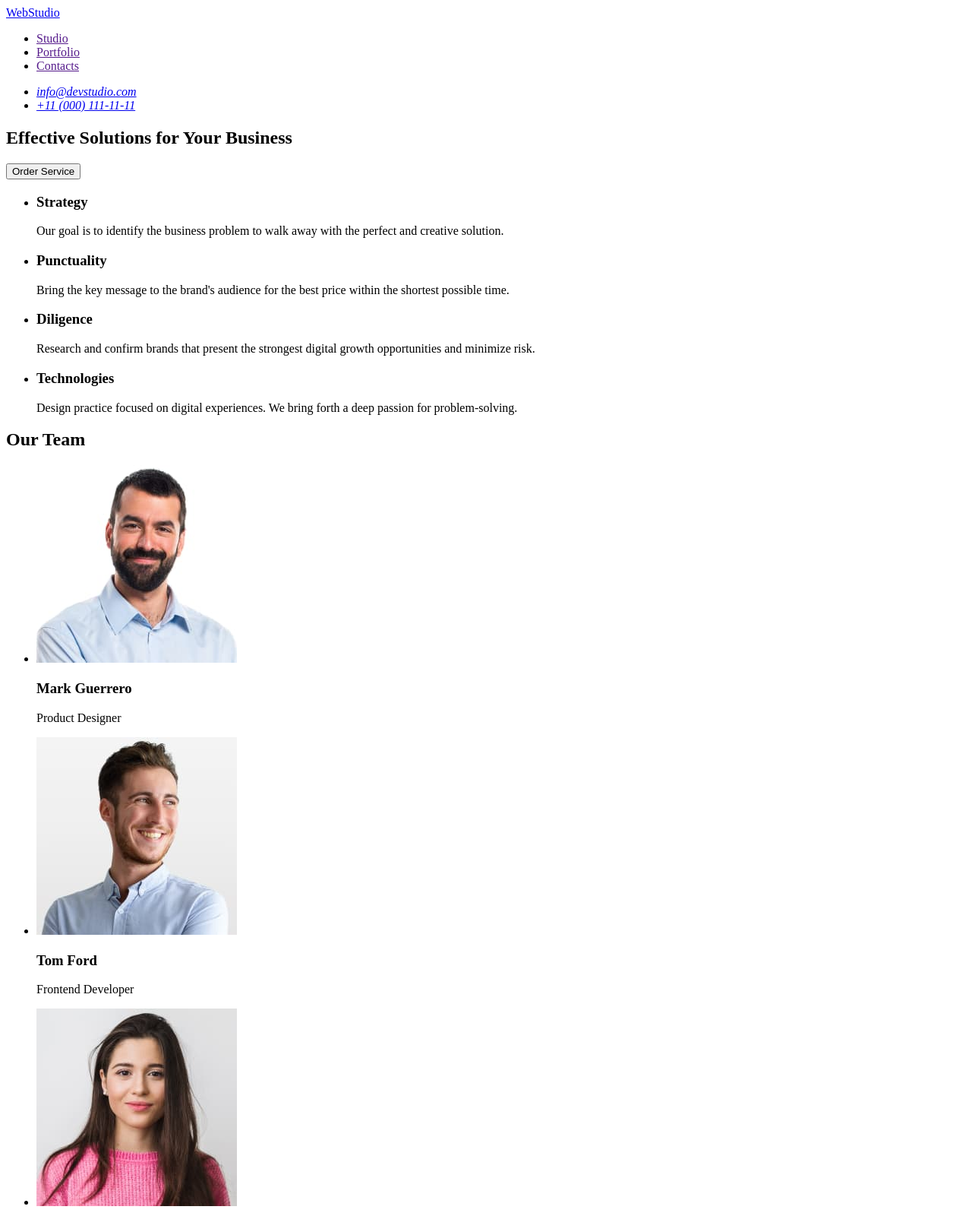
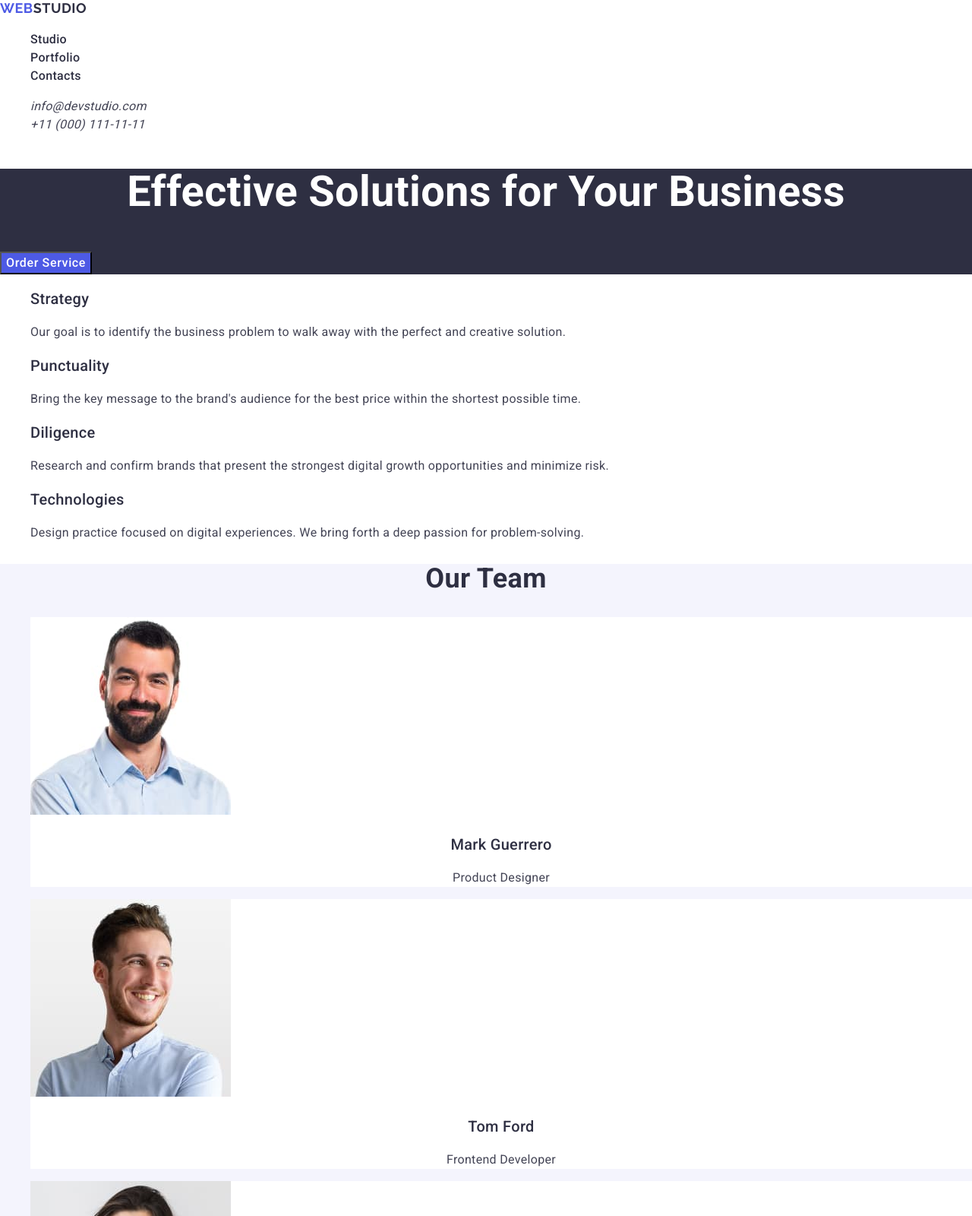
Before and after one commit to Valder-R/goit-markup-hw-02, a plain HTML site: page index.html in a window 1280 px wide. Shown: the top 1600 px of the page at 76% size. Drawn offline with nearby package versions, Linux system fonts and the light colour scheme.

Commit message:
adding a css file

```diff
--- /dev/null
+++ b/css/styles.css
@@ -0,0 +1,116 @@
+body {
+font-family: "Roboto", sans-serif;
+color: #434455;
+background-color: #fff;
+letter-spacing: 0.02em;
+font-size: 16px;
+line-height: 1.5;
+}
+
+ul {
+    list-style-type: none;
+}
+
+a {
+    text-decoration: none;
+}
+
+.logo {
+    font-family: "Raleway", sans-serif;
+    font-weight: 700;
+    font-size: 18px;
+    line-height: 1.17;
+    text-transform: uppercase;
+    letter-spacing: 0.03em;
+    color: #4d5ae5;
+}
+
+.dark-logo {
+    color: #2e2f42;
+}
+
+.light-logo {
+    color: #f4f4fd;
+}
+
+
+.header .link {
+    font-weight: 500;
+    color: #2e2f42;
+}
+
+.header .link:hover,
+.header .link:focus {
+    color: #404bbf;
+}
+
+.contacts-link {
+    color: inherit;
+}
+
+.contacts-link:hover,
+.contacts-link:focus {
+    color: #404bbf;
+}
+
+.hero-section {
+    background-color: #2e2f42;
+    color: #fff;
+}
+
+.hero-title {
+    font-size: 56px;
+    line-height: 1.1;
+    text-align: center;
+
+}
+
+.hero-button {
+    background-color: #4d5ae5;
+    font-weight: 500;
+    font-size: inherit;
+    line-height: inherit;
+    letter-spacing: 0.04em;
+    color: inherit;
+    font-family: inherit;
+}
+
+.hero-button:hover,
+.hero-button:focus {
+    background-color: #404bbf;
+}
+
+.subtitle {
+    font-weight: 500;
+    font-size: 20px;
+    line-height: 1.2;
+    color: #2e2f42;
+}
+
+.team-section {
+    background-color: #f4f4fd;
+}
+
+.title {
+    font-size: 36px;
+    line-height: 1.11;
+    text-align: center;
+    color: #2e2f42;
+}
+
+.team-item {
+    background-color: #fff;
+}
+
+.team-item .subtitle,
+.team-item .text{
+    text-align: center;
+}
+
+.footer {
+    background-color: #2e2f42;
+}
+
+.footer .text{
+    color: #f4f4fd;
+}
--- a/index.html
+++ b/index.html
@@ -6,68 +6,87 @@
     <meta name="description" content="Effective Solutions for Your Business" />
     <meta name="keywords" content="webstudio business " />
     <title>WebStudio</title>
+    <link rel="preconnect" href="https://fonts.googleapis.com" />
+    <link rel="preconnect" href="https://fonts.gstatic.com" crossorigin />
+    <link
+      href="https://fonts.googleapis.com/css2?family=Raleway:wght@700&family=Roboto:wght@400;500;700&display=swap"
+      rel="stylesheet"
+    />
+    <link
+      rel="stylesheet"
+      href="https://cdnjs.cloudflare.com/ajax/libs/modern-normalize/3.0.1/modern-normalize.css"
+      integrity="sha512-gnAN+RgTMylunXI7AMg+PtcUGpKZFkZJoFIkAWvdPFRrFJz3p2tx4+9xbjILRfN7CzoViMgS8vSf06fSQzWZjA=="
+      crossorigin="anonymous"
+      referrerpolicy="no-referrer"
+    />
+    <link rel="stylesheet" href="./css/styles.css" />
   </head>
   <body>
-    <header>
-      <nav>
-        <a href="./index.html">WebStudio</a>
-        <ul>
+    <header class="header">
+      <nav class="header-nav">
+        <a class="logo" href="./index.html"
+          >Web<span class="dark-logo">Studio</span></a
+        >
+        <ul class="header-list">
           <li>
-            <a href="">Studio</a>
+            <a class="link" href="./index.html">Studio</a>
           </li>
           <li>
-            <a href="">Portfolio</a>
+            <a class="link" href="">Portfolio</a>
           </li>
           <li>
-            <a href="">Contacts</a>
+            <a class="link" href="">Contacts</a>
           </li>
         </ul>
       </nav>
-      <address>
-        <ul>
-          <li>
-            <a href="mailto:info@devstudio.com">info@devstudio.com</a>
+      <address class="contacts">
+        <ul class="contacts-list">
+          <li class="contacts-item">
+            <a class="contacts-link" href="mailto:info@devstudio.com"
+              >info@devstudio.com</a
+            >
           </li>
-          <li>
-            <a href="tel:+110001111111">+11 (000) 111-11-11</a>
+          <li class="contacts-item">
+            <a class="contacts-link" href="tel:+110001111111"
+              >+11 (000) 111-11-11</a
+            >
           </li>
         </ul>
       </address>
     </header>
     <main>
       <!-- Hero -->
-      <section>
-        <h1>Effective Solutions for Your Business</h1>
-        <button type="button">Order Service</button>
+      <section class="hero-section">
+        <h1 class="hero-title">Effective Solutions for Your Business</h1>
+        <button class="hero-button" type="button">Order Service</button>
       </section>
       <!-- section -->
-      <section>
-        <h2 hidden>Benefits</h2>
-        <ul>
-          <li>
-            <h3>Strategy</h3>
-            <p>
+      <section class="benefits-section">
+        <ul class="benefits-list">
+          <li class="benefits-item">
+            <h3 class="subtitle">Strategy</h3>
+            <p class="text">
               Our goal is to identify the business problem to walk away with the
               perfect and creative solution.
             </p>
           </li>
-          <li>
-            <h3>Punctuality</h3>
-            <p>
+          <li class="benefits-item">
+            <h3 class="subtitle">Punctuality</h3>
+            <p class="text">
               Bring the key message to the brand's audience for the best price
               within the shortest possible time.
             </p>
           </li>
-          <li>
-            <h3>Diligence</h3>
-            <p>
+          <li class="benefits-item">
+            <h3 class="subtitle">Diligence</h3>
+            <p class="text">
               Research and confirm brands that present the strongest digital
               growth opportunities and minimize risk.
             </p>
           </li>
-          <li>
-            <h3>Technologies</h3>
-            <p>
+          <li class="benefits-item">
+            <h3 class="subtitle">Technologies</h3>
+            <p class="text">
               Design practice focused on digital experiences. We bring forth a
               deep passion for problem-solving.
             </p>
@@ -75,55 +94,125 @@
         </ul>
       </section>
       <!-- section -->
-      <section>
-        <h2>Our Team</h2>
-        <ul>
-          <li>
+      <section class="team-section">
+        <h2 class="title">Our Team</h2>
+        <ul class="team-list">
+          <li class="team-item">
             <img
               src="./images/mark.jpg"
               alt="Mark Guerrero"
               width="264"
               height="260"
             />
-            <h3>Mark Guerrero</h3>
-            <p>Product Designer</p>
+            <h3 class="subtitle">Mark Guerrero</h3>
+            <p class="text">Product Designer</p>
           </li>
-          <li>
+          <li class="team-item">
             <img
               src="./images/tom.jpg"
               alt="Tom Ford"
               width="264"
               height="260"
             />
-            <h3>Tom Ford</h3>
-            <p>Frontend Developer</p>
+            <h3 class="subtitle">Tom Ford</h3>
+            <p class="text">Frontend Developer</p>
           </li>
-          <li>
+          <li class="team-item">
             <img
               src="./images/camila.jpg"
               alt="Camila Garcia"
               width="264"
               height="260"
             />
-            <h3>Camila Garcia</h3>
-            <p>Marketing</p>
+            <h3 class="subtitle">Camila Garcia</h3>
+            <p class="text">Marketing</p>
           </li>
-          <li>
+          <li class="team-item">
             <img
               src="./images/daniel.jpg"
               alt="Daniel Wilson"
               width="264"
               height="260"
             />
-            <h3>Daniel Wilson</h3>
-            <p>UI Designer</p>
+            <h3 class="subtitle">Daniel Wilson</h3>
+            <p class="text">UI Designer</p>
+          </li>
+        </ul>
+      </section>
+      <!-- section -->
+      <section class="portfolio-section">
+        <h2 class="title">Our Portfolio</h2>
+        <ul class="portfolio-list">
+          <li class="portfolio-item">
+            <img
+              src="./images/banking_app.jpg"
+              alt="Banking App"
+              width="360"
+              height="300"
+            />
+            <h3 class="subtitle">Banking App</h3>
+            <p class="text">App</p>
+          </li>
+          <li class="portfolio-item">
+            <img
+              src="./images/cashless_pay.jpg"
+              alt="Cashless Payment"
+              width="360"
+              height="300"
+            />
+            <h3 class="subtitle">Cashless Payment</h3>
+            <p class="text">Marketing</p>
+          </li>
+          <li class="portfolio-item">
+            <img
+              src="./images/meditation_app.jpg"
+              alt="Meditation App"
+              width="360"
+              height="300"
+            />
+            <h3 class="subtitle">Meditation App</h3>
+            <p class="text">App</p>
+          </li>
+        </ul>
+        <ul class="portfolio-list">
+          <li class="portfolio-item">
+            <img
+              src="./images/taxi_service.jpg"
+              alt="Taxi Service"
+              width="360"
+              height="300"
+            />
+            <h3 class="subtitle">Taxi Service</h3>
+            <p class="text">Marketing</p>
+          </li>
+          <li class="portfolio-item">
+            <img
+              src="./images/screen_illustration.jpg"
+              alt="Screen Illustration"
+              width="360"
+              height="300"
+            />
+            <h3 class="subtitle">Screen Illustrations</h3>
+            <p class="text">Design</p>
+          </li>
+          <li class="portfolio-item">
+            <img
+              src="./images/online_courses.jpg"
+              alt="a girl in orange"
+              width="360"
+              height="300"
+            />
+            <h3 class="subtitle">Online Courses</h3>
+            <p class="text">Marketing</p>
           </li>
         </ul>
       </section>
     </main>
-    <footer>
-      <a href="./index.html">WebStudio</a>
-      <p>
+    <footer class="footer">
+      <a class="logo" href="./index.html"
+        >Web<span class="light-logo">Studio</span></a
+      >
+      <p class="text">
         Increase the flow of customers and sales for your business with digital
         marketing & growth solutions.
       </p>
```
Also changed, not shown: .prettierrc.json (added), images/banking_app.jpg (added), images/cashless_pay.jpg (added), images/meditation_app.jpg (added), images/online_courses.jpg (added), images/screen_illustration.jpg (added), images/taxi_service.jpg (added).
